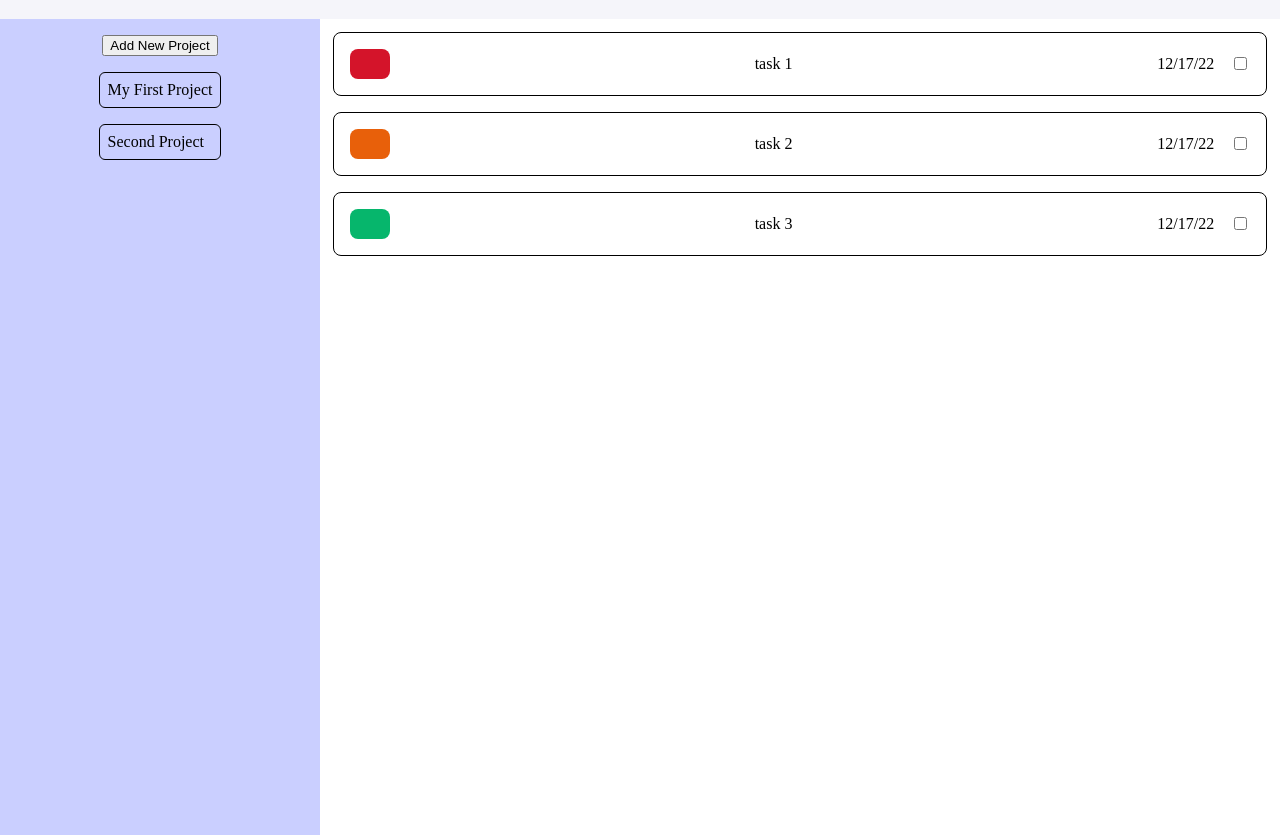
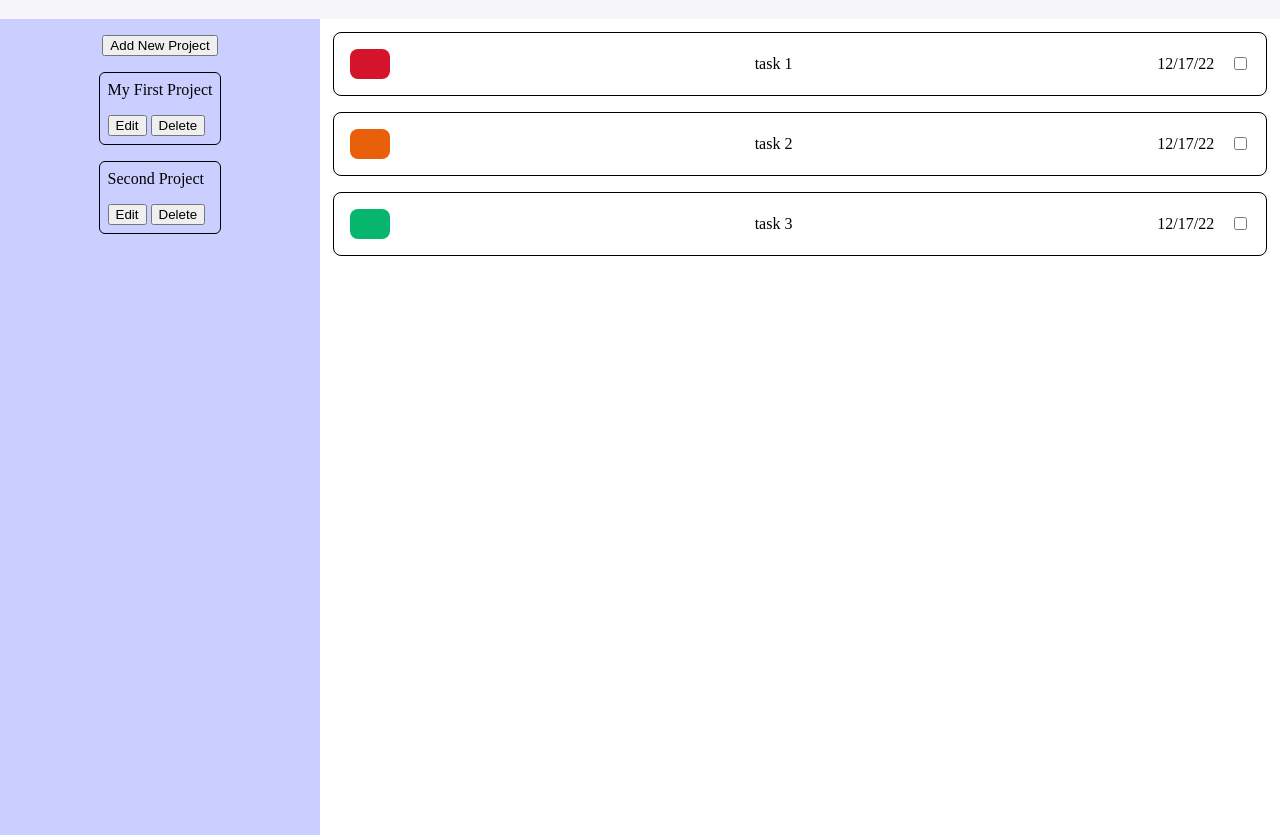
Before and after one commit to mikerachman1/todo-js, a website built with webpack: page dist/index.html in a window 1280 px wide. Shown: the part 61-896 px from the top of the page. Built offline with nearby package versions, Linux system fonts and the light colour scheme.

Commit message:
added edit and delete buttons to project divs in sidebar

```diff
--- a/src/index.js
+++ b/src/index.js
@@ -1,5 +1,4 @@
 import './style.css';
-import { parseISO, format } from 'date-fns';
 
 import taskBuilder from './taskBuilder';
 import projectBuilder from './projectBuilder';
--- a/src/sidebar.js
+++ b/src/sidebar.js
@@ -22,12 +22,25 @@ export default function generateSidebar(projects, projectCounter) {
     projectsContainer.innerHTML = '';
     projects.forEach(project => {
       const projectDiv = document.createElement('div')
-      projectDiv.setAttribute('id', `project-${project.getId()}`);
       projectDiv.classList.add('project');
-      projectDiv.innerHTML = project.getName();
+
+      const projectName = document.createElement('div');
+      projectName.setAttribute('id', `project-${project.getId()}`);
+      projectName.classList.add('project-name')
+      projectName.innerHTML = project.getName();
+
+      const projectButtons = document.createElement('div')
+      projectButtons.classList.add('project-buttons')
+      projectButtons.innerHTML = `<button class="project-edit-${project.getId()}">Edit</button>
+                                  <button class="project-delete-${project.getId()}">Delete</button>`
+
+      projectDiv.appendChild(projectName)
+      projectDiv.appendChild(projectButtons)
+
+
       projectsContainer.appendChild(projectDiv);
 
-      projectDiv.addEventListener('click', function() {
+      projectName.addEventListener('click', function() {
         generateBody(project)
         const headerProjectNameDiv = document.querySelector('.header-project-name')
         headerProjectNameDiv.innerHTML = project.getName();
--- a/src/style.css
+++ b/src/style.css
@@ -32,6 +32,10 @@ h1 {
   border-radius: 6px;
   padding: 8px;
   margin-bottom: 1rem
+}
+
+.project-name {
+  padding-bottom: 1rem;
 }
 
 .overlay {
```
Also changed, not shown: dist/main.js.
